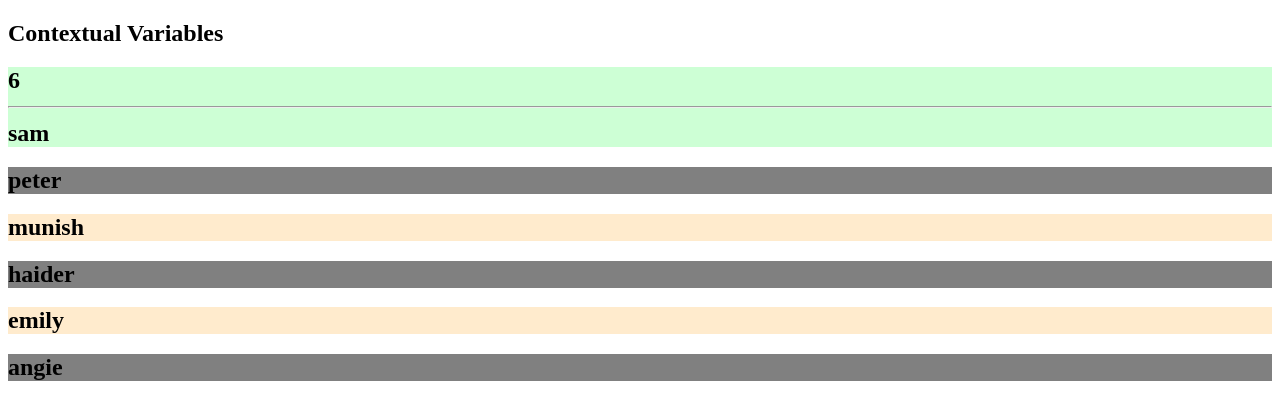
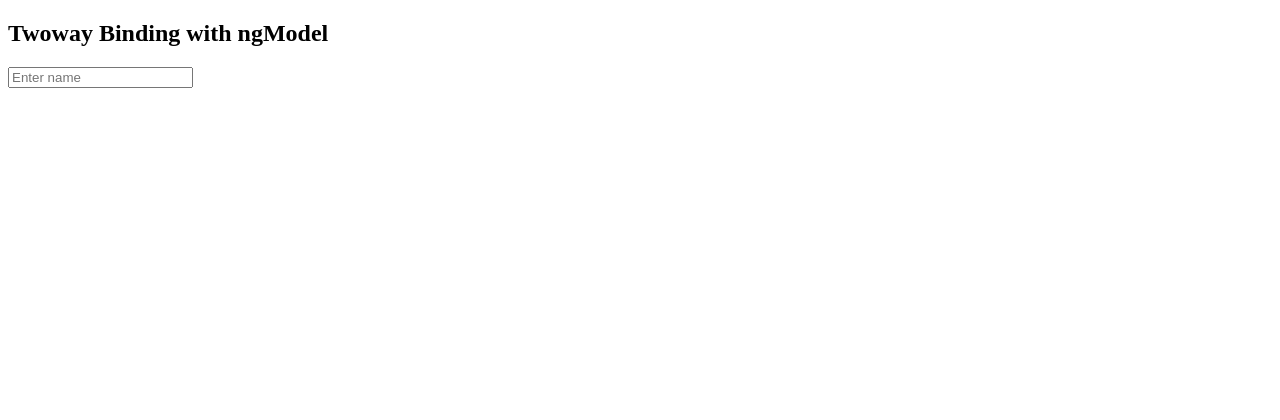
Before and after one commit to javaDev-cloud/angular-19-tut, an Angular app: page / in a window 1280 px wide. Shown: the top 420 px of the page. Built offline with nearby package versions, Linux system fonts and the light colour scheme.

Commit message:
2WayBinding-ngModel

```diff
--- a/src/app/app.component.html
+++ b/src/app/app.component.html
@@ -1,17 +1,11 @@
-<h2>Contextual Variables</h2>
+<h2>Twoway Binding with ngModel</h2>
 
-@for(user of users; track user; let e=$even; let o=$odd){ @if ($index == 0) {
-@if(e && $first) {
-<h2 style="background-color: rgb(205, 255, 213)">
-  {{ $count }} <br />
-  <hr />
-  {{ user }}
-</h2>
-} @else if(o){
-<h2 style="background-color: grey">{{ $count }}</h2>
-<h2 style="background-color: grey">{{ user }}</h2>
-}} @else if(o){
-<h2 style="background-color: grey">{{ user }}</h2>
-} @else if(e) {
-<h2 style="background-color: blanchedalmond">{{ user }}</h2>
-} }
+<input type="text" placeholder="Enter name" [(ngModel)]="name" />
+
+<!-- <input
+  placeholder="enter name"
+  type="text"
+  (input)="handleInputEvent($event)"
+/> -->
+
+<h2>{{ name }}</h2>
--- a/src/app/app.component.ts
+++ b/src/app/app.component.ts
@@ -1,24 +1,18 @@
-import {
-  Component,
-  computed,
-  effect,
-  Signal,
-  signal,
-  WritableSignal,
-} from '@angular/core';
-import { RouterOutlet } from '@angular/router';
-import { LoginComponent } from './components/login/login.component';
-import { SignupComponent } from './components/signup/signup.component';
+import { Component } from '@angular/core';
+
+import { FormsModule } from '@angular/forms';
 
 @Component({
   selector: 'app-root',
-  imports: [RouterOutlet, LoginComponent, SignupComponent],
+  imports: [FormsModule],
   templateUrl: './app.component.html',
   styleUrl: './app.component.css',
 })
 export class AppComponent {
-  count: WritableSignal<number> = signal(0);
-  users = ['sam', 'peter', 'munish', 'haider', 'emily', 'angie'];
+  name: string = '';
 
-  //users = [];
+  //handling 2 way bindings without ngModel
+  // handleInputEvent(e: Event) {
+  //   this.name = (e.target as HTMLInputElement).value;
+  // }
 }
```
